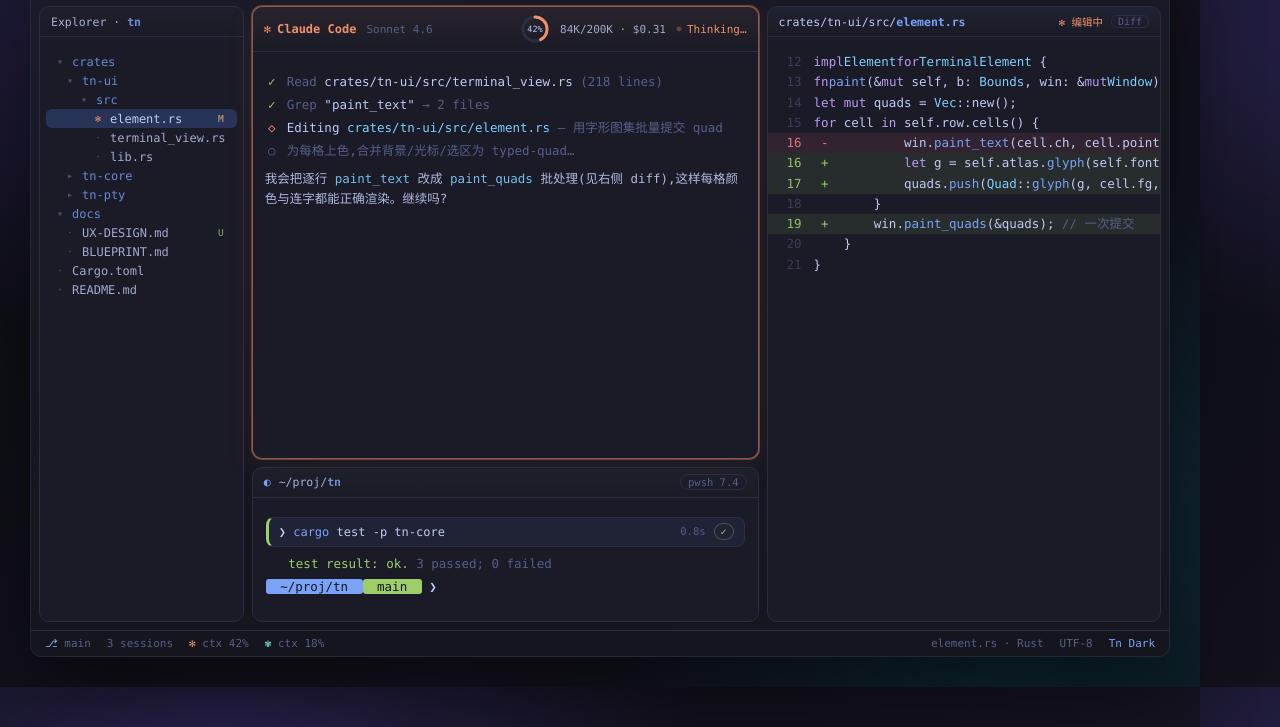
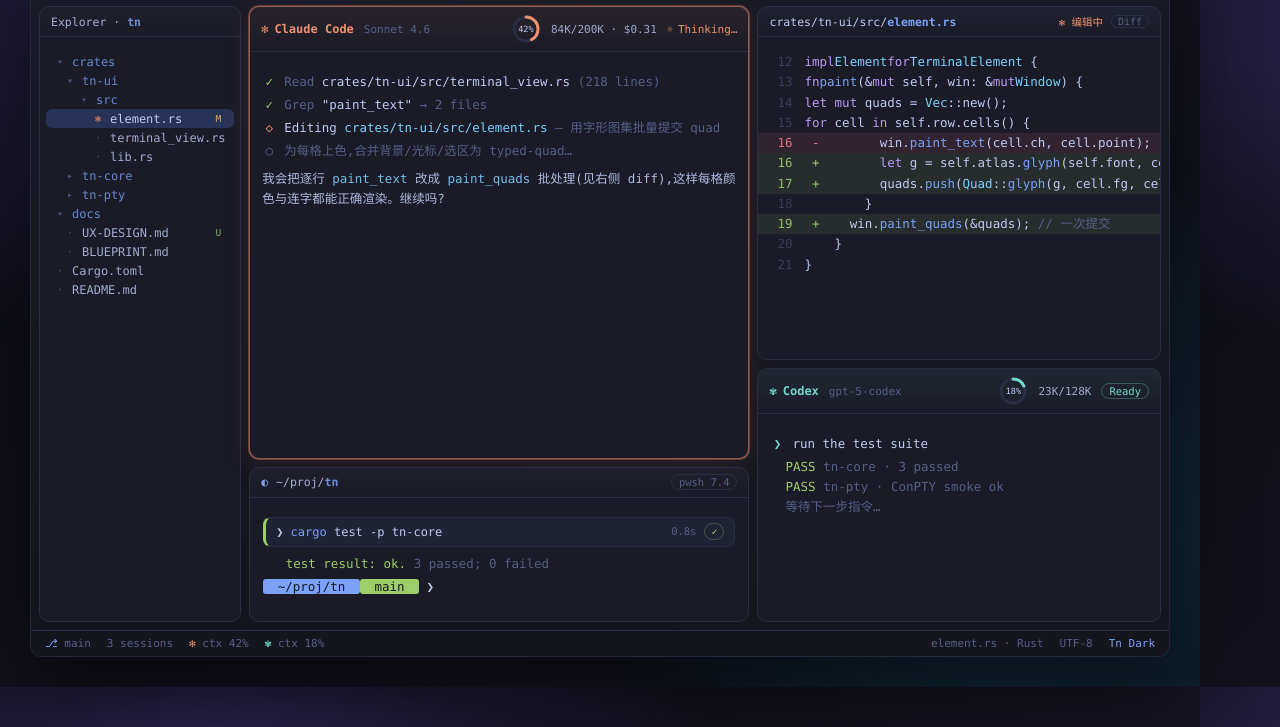
Before and after one commit to 42588/Tn, a plain HTML site: page design/mockup.html in a window 1280 px wide. Shown: the part 73-800 px from the top of the page. Drawn offline with Linux system fonts and the light colour scheme.

Commit message:
design: add Codex pane to prototype (multi-AI workspace)
Right column now splits into Diff viewer (top) + Codex pane (bottom), so the
prototype shows the full vibe-coding workspace: Explorer | Claude(big)+shell |
Diff + Codex — two AI sessions side by side, each with its own context ring /
usage readout and accent color (Claude coral, Codex teal).

Co-Authored-By: Claude Opus 4.7 (1M context) <noreply@anthropic.com>

```diff
--- a/design/mockup.html
+++ b/design/mockup.html
@@ -102,6 +102,8 @@
   .agenthead .model{ font-size:11px; color:var(--muted); } .agenthead .sp{flex:1;}
   .agenthead .cost{ font-size:11px; color:var(--fg); opacity:.8; }
   .agenthead .think{ font-size:11px; color:var(--claude); display:flex; align-items:center; gap:5px; }
+  .agenthead.codex{ background:linear-gradient(180deg, rgba(115,218,202,0.07), transparent); }
+  .agenthead.codex .nm{ color:var(--codex); }
   .dotpulse{ width:6px;height:6px;border-radius:50%;background:var(--claude); animation:pulse 1s ease-in-out infinite;}
   @keyframes pulse{0%,100%{opacity:.35; transform:scale(.8)}50%{opacity:1; transform:scale(1.15)}}
   .ring{ position:relative; width:30px; height:30px; }
@@ -207,8 +209,9 @@
         </div>
       </div>
 
-      <!-- RIGHT: diff / file viewer -->
-      <div class="pane viewer col">
+      <!-- RIGHT: diff viewer (top) + Codex (bottom) -->
+      <div class="col" style="flex:1.25">
+        <div class="pane viewer col" style="flex:1.4">
           <div class="vh">
             <span class="path">crates/tn-ui/src/<b>element.rs</b></span>
             <span class="sp"></span>
@@ -217,16 +220,42 @@
           </div>
           <div class="code">
             <div class="cl"><span class="ln">12</span><span class="kw">impl</span> <span class="ty">Element</span> <span class="kw">for</span> <span class="ty">TerminalElement</span> {</div>
-          <div class="cl"><span class="ln">13</span>    <span class="kw">fn</span> <span class="fn">paint</span>(&<span class="kw">mut</span> self, b: <span class="ty">Bounds</span>, win: &<span class="kw">mut</span> <span class="ty">Window</span>) {</div>
+            <div class="cl"><span class="ln">13</span>    <span class="kw">fn</span> <span class="fn">paint</span>(&<span class="kw">mut</span> self, win: &<span class="kw">mut</span> <span class="ty">Window</span>) {</div>
             <div class="cl"><span class="ln">14</span>        <span class="kw">let mut</span> quads = <span class="ty">Vec</span>::new();</div>
             <div class="cl"><span class="ln">15</span>        <span class="kw">for</span> cell <span class="kw">in</span> self.row.cells() {</div>
-          <div class="cl del"><span class="ln">16</span><span class="red"> -          </span>win.<span class="fn">paint_text</span>(cell.ch, cell.point);</div>
-          <div class="cl add"><span class="ln">16</span><span class="grn"> +          </span><span class="kw">let</span> g = self.atlas.<span class="fn">glyph</span>(self.font, cell.ch);</div>
-          <div class="cl add"><span class="ln">17</span><span class="grn"> +          </span>quads.<span class="fn">push</span>(<span class="ty">Quad</span>::<span class="fn">glyph</span>(g, cell.fg, cell.bg));</div>
+            <div class="cl del"><span class="ln">16</span><span class="red"> -        </span>win.<span class="fn">paint_text</span>(cell.ch, cell.point);</div>
+            <div class="cl add"><span class="ln">16</span><span class="grn"> +        </span><span class="kw">let</span> g = self.atlas.<span class="fn">glyph</span>(self.font, cell.ch);</div>
+            <div class="cl add"><span class="ln">17</span><span class="grn"> +        </span>quads.<span class="fn">push</span>(<span class="ty">Quad</span>::<span class="fn">glyph</span>(g, cell.fg, cell.bg));</div>
             <div class="cl"><span class="ln">18</span>        }</div>
-          <div class="cl add"><span class="ln">19</span><span class="grn"> +      </span>win.<span class="fn">paint_quads</span>(&quads); <span class="cm">// 一次提交</span></div>
+            <div class="cl add"><span class="ln">19</span><span class="grn"> +    </span>win.<span class="fn">paint_quads</span>(&quads); <span class="cm">// 一次提交</span></div>
             <div class="cl"><span class="ln">20</span>    }</div>
             <div class="cl"><span class="ln">21</span>}</div>
+          </div>
+        </div>
+
+        <!-- Codex pane -->
+        <div class="pane col" style="flex:1">
+          <div class="agenthead codex">
+            <div class="nm"><span>✾</span> Codex</div>
+            <div class="model">gpt-5-codex</div>
+            <span class="sp"></span>
+            <div class="ring" title="上下文 18%">
+              <svg width="30" height="30">
+                <circle cx="15" cy="15" r="12" stroke="#2A2E42" stroke-width="3" fill="none"/>
+                <circle cx="15" cy="15" r="12" stroke="var(--codex)" stroke-width="3" fill="none"
+                  stroke-linecap="round" stroke-dasharray="75.4" stroke-dashoffset="61.8"/>
+              </svg>
+              <div class="lbl">18%</div>
+            </div>
+            <div class="cost">23K/128K</div>
+            <div class="chip" style="color:var(--codex);border-color:rgba(115,218,202,.3)">Ready</div>
+          </div>
+          <div class="agentbody">
+            <div class="tool"><span class="gl" style="color:var(--codex)">❯</span><div>run the test suite</div></div>
+            <div class="row"><span class="grn">  PASS</span> <span class="mut">tn-core · 3 passed</span></div>
+            <div class="row"><span class="grn">  PASS</span> <span class="mut">tn-pty · ConPTY smoke ok</span></div>
+            <div class="row mut">  等待下一步指令…</div>
+          </div>
         </div>
       </div>
     </div>
```
Also changed, not shown: design/mockup.png, 1 other file. Lines whose indentation alone changed are shown as unchanged.
